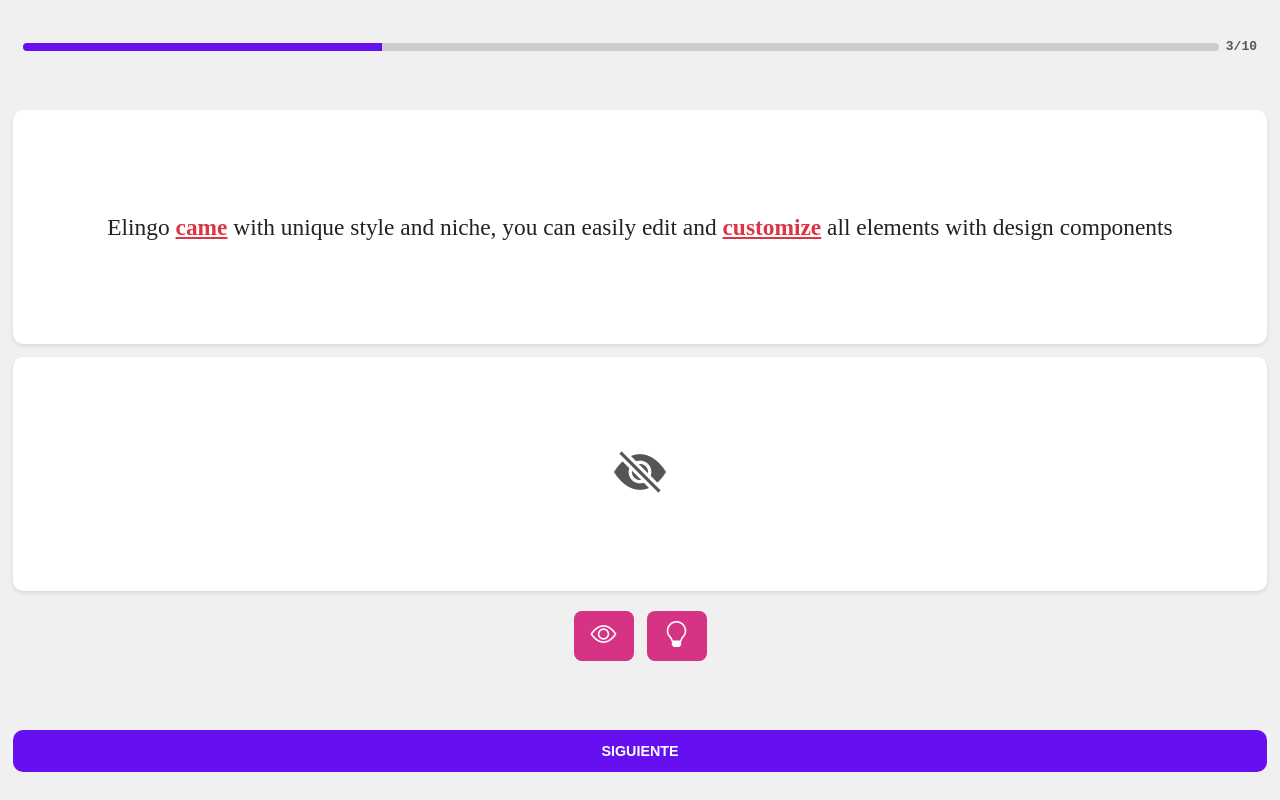
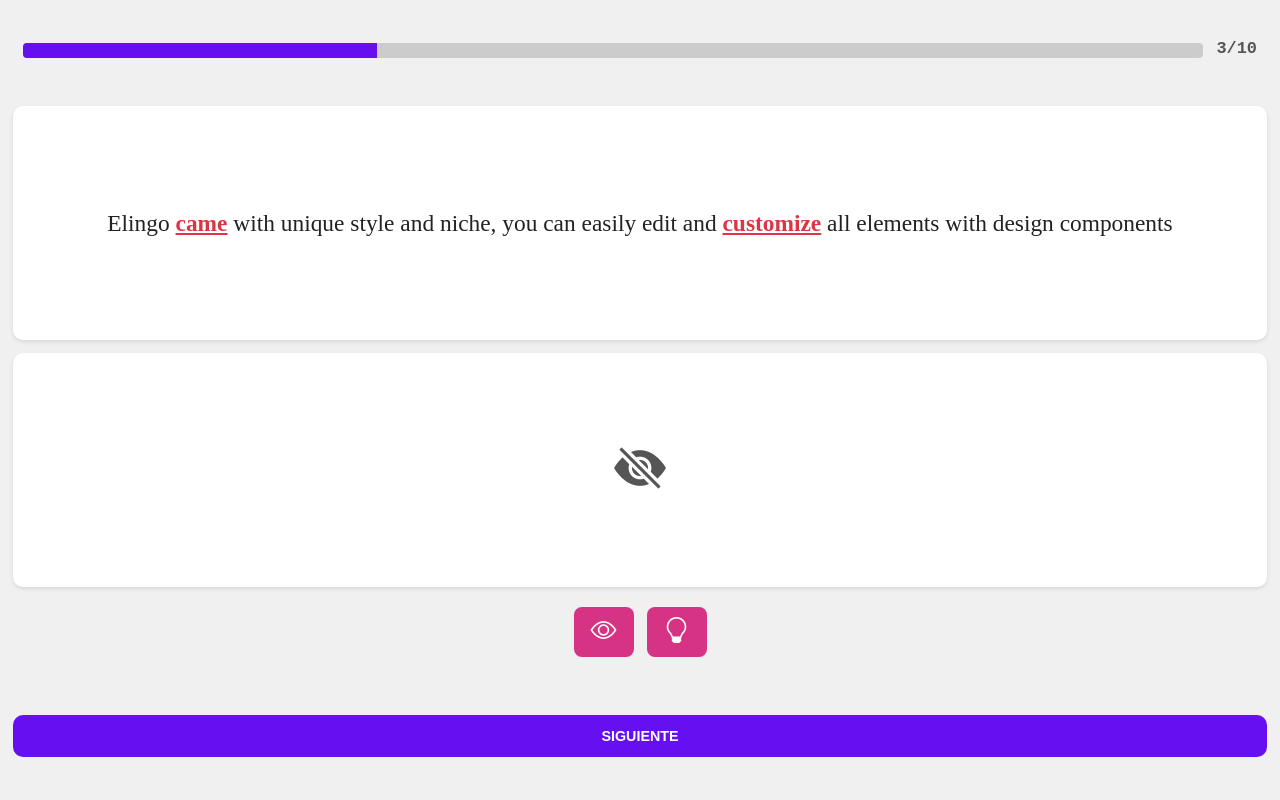
Before and after one commit to Blado87/flashcards, a plain HTML site: page index.html in a window 1280 px wide. Drawn offline with nearby package versions, Linux system fonts and the light colour scheme.

Commit message:
ajuste de alto

```diff
--- a/styles.css
+++ b/styles.css
@@ -36,10 +36,10 @@ body, html {
 
 .progress-bar {
   flex-grow: 1;
-  height: 8px;
+  height: 15px;
   background-color: #ccc;
   border-radius: 4px;
-  margin-right: 0.5rem;
+  margin-right: 1rem;
   overflow: hidden;
 }
 
@@ -50,9 +50,10 @@ body, html {
 }
 
 .progress-bar__text {
-  font-size: 1rem;
+  font-size: 1.3rem;
   font-weight: bold;
   color: #555;
+  margin-bottom: 3px;
 }
 
 /* Main */
@@ -128,7 +129,7 @@ body, html {
 .app__footer {
   display: flex;
   justify-content: center;
-  margin-bottom: 15px;
+  margin-bottom: 30px;
 }
 
 .app__next-button {
```
